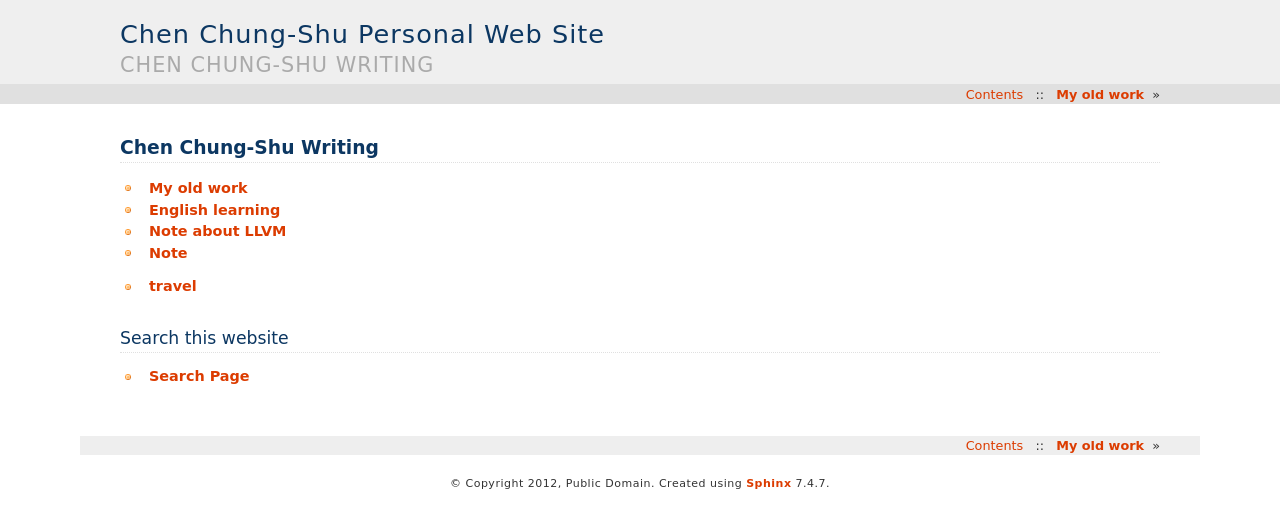
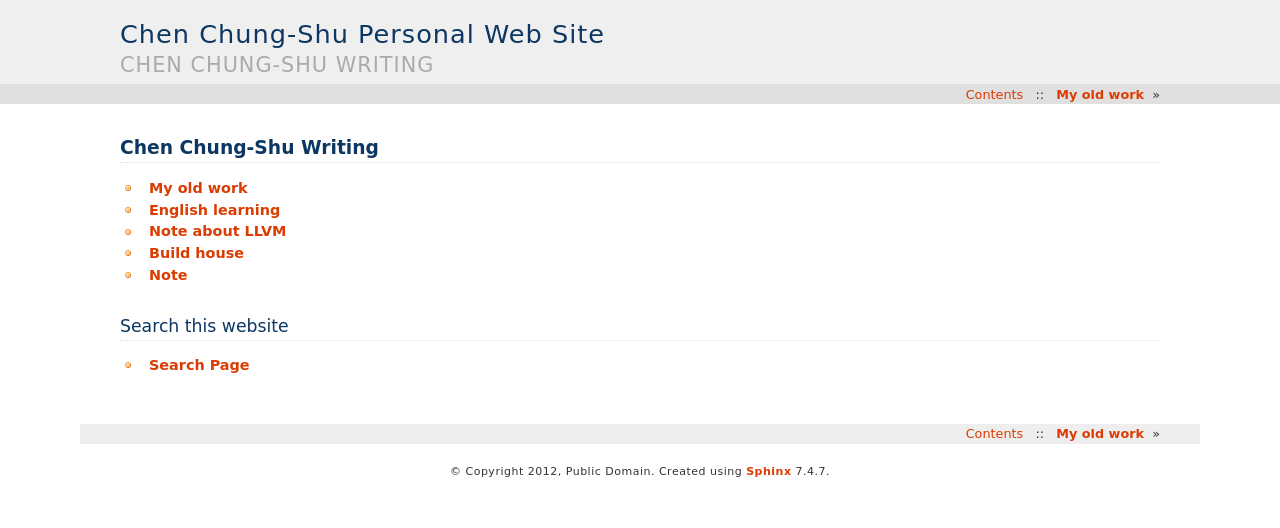
Before and after one commit to Jonathan2251/wr, a Sphinx documentation site: the page built from source/index.rst, in a window 1280 px wide. Shown: the top 528 px of the page. Built offline with Sphinx 7.4.7, drawn with Linux system fonts in a browser that asks for light colours.

Commit message:
remove useless

```diff
--- a/source/index.rst
+++ b/source/index.rst
@@ -8,9 +8,8 @@ Chen Chung-Shu Writing
    myoldwork
    englishlearning
    llvm
+   buildhouse
    note
-
-- `travel <http://jonathan2251.github.io/tra/index.html>`_
 
 Search this website
 -------------------
```
